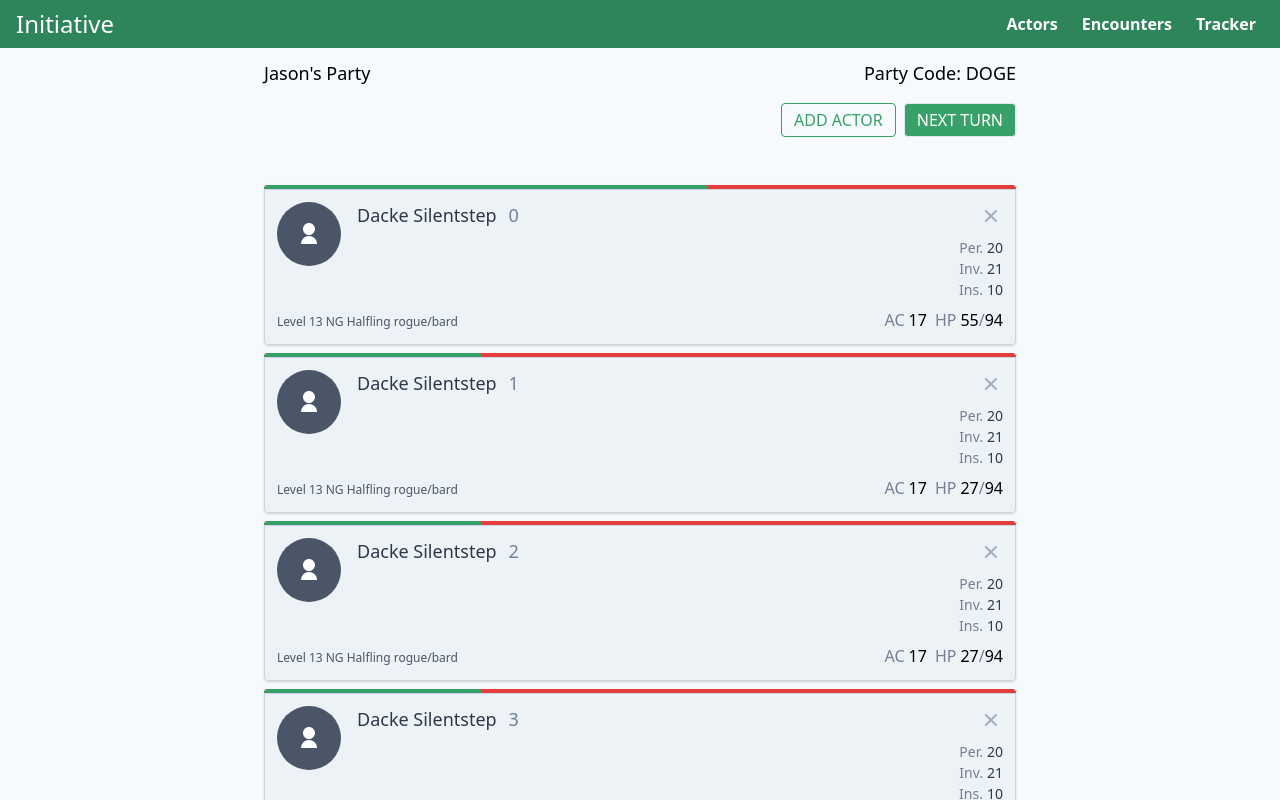
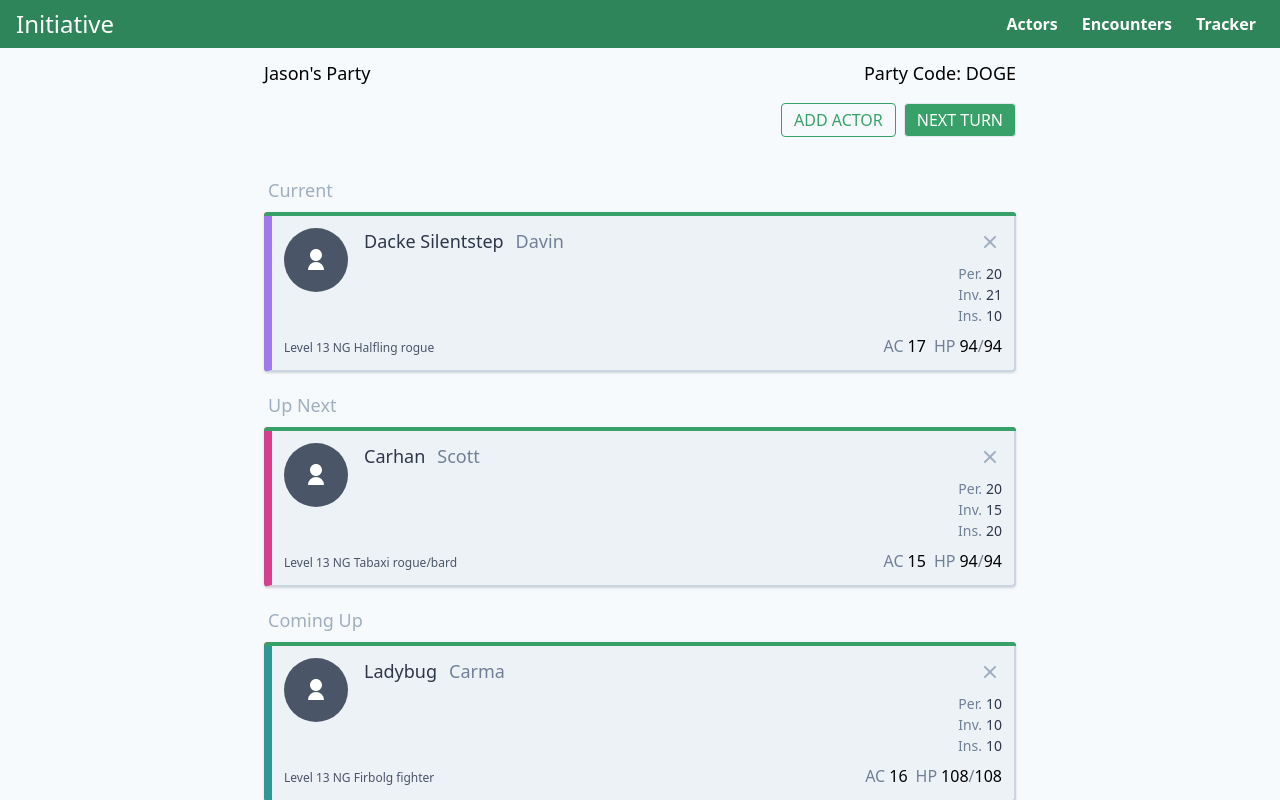
Before and after one commit to jwayn/initiative.app, a Vue app in the folder frontend/: page / in a window 1280 px wide. Shown: the top 800 px of the page. Built offline with nearby package versions, Linux system fonts and the light colour scheme.

Commit message:
Added accent colors, fixed indexing

```diff
--- a/frontend/src/components/Actor.vue
+++ b/frontend/src/components/Actor.vue
@@ -1,4 +1,20 @@
 <template>
+  <div>
+    <div v-if="index==0">
+      <span class="ml-3 text-lg text-gray-500 font-light">
+          Current
+      </span>
+    </div>
+    <div v-if="index==1" class="mt-5">
+      <span class="ml-3 text-lg text-gray-500 font-light">
+          Up Next
+      </span>
+    </div>
+    <div v-if="index==2" class="mt-5">
+      <span class="ml-3 text-lg text-gray-500 font-light">
+          Coming Up
+      </span>
+    </div>
     <div
       class="m-2 rounded shadow bg-gray-200"
       :id="`index-${index}`"
@@ -6,14 +22,14 @@
 
       <!-- health indicator -->
       <div class="h-1 rounded-t bg-red-600">
-      <div class="bg-green-600 h-full rounded-t" :style="{width: this.healthWidth + '%'}">
+        <div class="bg-green-600 h-full rounded-t animate-width" :style="{width: this.healthWidth + '%'}">
         </div>
       </div>
 
       <!-- rest of actor -->
       <div
         class="flex flex-row p-3 rounded-b"
-      :class="actor.accentColor ? `border-2 border-${actor.accentColor}` : 'border border-gray-400'"
+        :style="{borderRight: '2px solid #CBD5E0', borderBottom: '2px solid #CBD5E0', borderLeft: this.actor.accentColor ? `8px solid ${colors[this.actor.accentColor.split('-')[0]][this.actor.accentColor.split('-')[1]]}` : '2px solid #CBD5E0'}"
       >
         <div class="flex flex-col w-full">
           <div class="flex flex-row">
@@ -84,6 +100,7 @@
         </div>
       </div>
     </div>
+  </div>
 </template>
 
 <script>
@@ -92,6 +109,118 @@ export default {
     return {
       showHealthModal: false,
       healthAmountToChange: 1,
+      colors: {
+        gray: {
+          100: '#F7FAFC',
+          200: '#EDF2F7',
+          300: '#E2E8F0',
+          400: '#CBD5E0',
+          500: '#A0AEC0',
+          600: '#718096',
+          700: '#4A5568',
+          800: '#2D3748',
+          900: '#1A202C',
+        },
+        red: {
+          100: '#FFF5F5',
+          200: '#FED7D7',
+          300: '#FEB2B2',
+          400: '#FC8181',
+          500: '#F56565',
+          600: '#E53E3E',
+          700: '#C53030',
+          800: '#9B2C2C',
+          900: '#742A2A',
+        },
+        orange: {
+          100: '#FFFAF0',
+          200: '#FEEBC8',
+          300: '#FBD38D',
+          400: '#F6AD55',
+          500: '#ED8936',
+          600: '#DD6B20',
+          700: '#C95621',
+          800: '#9CF221',
+          900: '#7B341E',
+        },
+        yellow: {
+          100: '#FFFFF0',
+          200: '#FEFCBF',
+          300: '#FAF089',
+          400: '#F6E05E',
+          500: '#ECC94B',
+          600: '#D69E2E',
+          700: '#B7791F',
+          800: '#975A16',
+          900: '#744210',
+        },
+        green: {
+          100: '#F0FFF4',
+          200: '#C6F6D5',
+          300: '#9AE6B4',
+          400: '#68D391',
+          500: '#48BB78',
+          600: '#38A169',
+          700: '#2F855A',
+          800: '#276749',
+          900: '#22543D',
+        },
+        teal: {
+          100: '#E6FFFA',
+          200: '#B2F5EA',
+          300: '#81E6D9',
+          400: '#4FD1C5',
+          500: '#38B2AC',
+          600: '#319795',
+          700: '#2C7A7B',
+          800: '#285E61',
+          900: '#234E52',
+        },
+        blue: {
+          100: '#EBF8FF',
+          200: '#BEE3F8',
+          300: '#90CDF4',
+          400: '#63B3ED',
+          500: '#4299E1',
+          600: '#3182CE',
+          700: '#2B6CB0',
+          800: '#2C5282',
+          900: '#2A4365',
+        },
+        indigo: {
+          100: '#EBF4FF',
+          200: '#C3DAFE',
+          300: '#A3BFFA',
+          400: '#7F9CF5',
+          500: '#667EEA',
+          600: '#5A67D8',
+          700: '#4C51BF',
+          800: '#434190',
+          900: '#3C366B',
+        },
+        purple: {
+          100: '#FAF5FF',
+          200: '#E9D8FD',
+          300: '#D6BCFA',
+          400: '#B794F4',
+          500: '#9F7AEA',
+          600: '#805AD5',
+          700: '#6B46C1',
+          800: '#553C9A',
+          900: '#44337A',
+        },
+        pink: {
+          100: '#FFF5F7',
+          200: '#FED7E2',
+          300: '#FBB6CE',
+          400: '#F687B3',
+          500: '#ED64A6',
+          600: '#D53F8C',
+          700: '#B83280',
+          800: '#97266D',
+          900: '#902459',
+        },
+      }
     }
   },
   props: {
@@ -142,4 +271,8 @@ export default {
     border: solid 10px transparent;
     border-top-color: #FFF;
   }
+
+  .animate-width {
+    transition: width .3s cubic-bezier(.2,.98,.24,.39);
+  }
 </style>
--- a/frontend/src/components/InitiativeScreen.vue
+++ b/frontend/src/components/InitiativeScreen.vue
@@ -17,7 +17,7 @@
             </button>
         </div>
 
-        <draggable v-model="actors" @start="drag=true" @end="drag=false" class="pt-10 pb-10">
+        <draggable v-model="actors" @start="drag=true" @end="drag=false" class="pt-10 pb-10" ghost-class="ghost">
             <!-- <div class="mt-6" v-if="actors.length >= 1">
                 <span class="ml-3 text-lg text-gray-500 font-light">
                     Current
@@ -36,7 +36,7 @@
                 </span>
                 <Actor v-on:deleteActor="deleteActor" v-for="n in actors.length - 2" :actor="actors[n+1]" :index="n+1" :key="n+1" />
             </div> -->
-             <Actor v-on:deleteActor="deleteActor" v-for="n in actors.length" :actor="actors[n-1]" :index="n" :key="actors[n-1].id" />
+             <Actor v-on:deleteActor="deleteActor" v-for="n in actors.length" :actor="actors[n-1]" :index="n - 1" :key="actors[n-1].id" />
         </draggable>
     </div>
 </template>
@@ -51,148 +51,94 @@ export default {
             actors: [
                 {
                     characterName: 'Dacke Silentstep',
-                    playerName: '0',
+                    playerName: 'Davin',
                     passivePerception: 20,
                     passiveInvestigation: 21,
                     passiveInsight: 10,
                     armorClass: 17,
-                    currentHitPoints: 55,
-                    totalHitPoints: 94,
-                    alignment: 'NG',
-                    class: ['rogue', 'bard'],
-                    race: 'halfling',
-                    level: 13,
-                    initiative: 20,
-                    id: 0,
-                },
-                {
-                    characterName: 'Dacke Silentstep',
-                    playerName: '1',
-                    passivePerception: 20,
-                    passiveInvestigation: 21,
-                    passiveInsight: 10,
-                    armorClass: 17,
-                    currentHitPoints: 27,
-                    totalHitPoints: 94,
-                    alignment: 'NG',
-                    class: ['rogue', 'bard'],
-                    race: 'halfling',
-                    level: 13,
-                    initiative: 20,
-                    id: 1,
-                },
-                {
-                    characterName: 'Dacke Silentstep',
-                    playerName: '2',
-                    passivePerception: 20,
-                    passiveInvestigation: 21,
-                    passiveInsight: 10,
-                    armorClass: 17,
-                    currentHitPoints: 27,
-                    totalHitPoints: 94,
-                    alignment: 'NG',
-                    class: ['rogue', 'bard'],
-                    race: 'halfling',
-                    level: 13,
-                    initiative: 20,
-                    id: 2,
-                },
-                {
-                    characterName: 'Dacke Silentstep',
-                    playerName: '3',
-                    passivePerception: 20,
-                    passiveInvestigation: 21,
-                    passiveInsight: 10,
-                    armorClass: 17,
-                    currentHitPoints: 27,
-                    totalHitPoints: 94,
-                    alignment: 'NG',
-                    class: ['rogue', 'bard'],
-                    race: 'halfling',
-                    level: 13,
-                    initiative: 20,
-                    id: 3,
-                },
-                {
-                    characterName: 'Dacke Silentstep',
-                    playerName: '4',
-                    passivePerception: 20,
-                    passiveInvestigation: 21,
-                    passiveInsight: 10,
-                    armorClass: 17,
-                    currentHitPoints: 27,
-                    totalHitPoints: 94,
-                    alignment: 'NG',
-                    class: ['rogue', 'bard'],
-                    race: 'halfling',
-                    level: 13,
-                    initiative: 20,
-                    id: 4,
-                },
-                {
-                    characterName: 'Dacke Silentstep',
-                    playerName: '5',
-                    passivePerception: 20,
-                    passiveInvestigation: 21,
-                    passiveInsight: 10,
-                    armorClass: 17,
-                    currentHitPoints: 27,
-                    totalHitPoints: 94,
-                    alignment: 'NG',
-                    class: ['rogue', 'bard'],
-                    race: 'halfling',
-                    level: 13,
-                    initiative: 20,
-                    id: 5,
-                },
-                {
-                    characterName: 'Dacke Silentstep',
-                    playerName: '6',
-                    passivePerception: 20,
-                    passiveInvestigation: 21,
-                    passiveInsight: 10,
-                    armorClass: 17,
-                    currentHitPoints: 27,
-                    totalHitPoints: 94,
-                    alignment: 'NG',
-                    class: ['rogue', 'bard'],
-                    race: 'halfling',
-                    level: 13,
-                    initiative: 20,
-                    id: 6,
-                },
-                {
-                    characterName: 'Dacke Silentstep',
-                    playerName: '7',
-                    passivePerception: 20,
-                    passiveInvestigation: 21,
-                    passiveInsight: 10,
-                    armorClass: 17,
-                    currentHitPoints: 27,
-                    totalHitPoints: 94,
-                    alignment: 'NG',
-                    class: ['rogue', 'bard'],
-                    race: 'halfling',
-                    level: 13,
-                    initiative: 20,
-                    id: 7,
-                },
-                {
-                    characterName: 'Dacke Silentstep',
-                    playerName: '8',
-                    passivePerception: 20,
-                    passiveInvestigation: 21,
-                    passiveInsight: 10,
-                    armorClass: 17,
-                    currentHitPoints: 27,
+                    currentHitPoints: 94,
                     totalHitPoints: 94,
                     alignment: 'NG',
                     class: ['rogue'],
                     race: 'halfling',
                     level: 13,
+                    initiativeModifier: 5,
                     initiative: 20,
-                    id: 8,
-                }
+                    id: 0,
+                    accentColor: 'purple-500',
+                },
+                {
+                    characterName: 'Carhan',
+                    playerName: 'Scott',
+                    passivePerception: 20,
+                    passiveInvestigation: 15,
+                    passiveInsight: 20,
+                    armorClass: 15,
+                    currentHitPoints: 94,
+                    totalHitPoints: 94,
+                    alignment: 'NG',
+                    class: ['rogue', 'bard'],
+                    race: 'tabaxi',
+                    level: 13,
+                    initiativeModifier: 9,
+                    initiative: 20,
+                    id: 1,
+                    accentColor: 'pink-600',
+                },
+                {
+                    characterName: 'Ladybug',
+                    playerName: 'Carma',
+                    passivePerception: 10,
+                    passiveInvestigation: 10,
+                    passiveInsight: 10,
+                    armorClass: 16,
+                    currentHitPoints: 108,
+                    totalHitPoints: 108,
+                    alignment: 'NG',
+                    class: ['fighter'],
+                    race: 'firbolg',
+                    level: 13,
+                    initiativeModifier: 6,
+                    initiative: 20,
+                    id: 2,
+                    accentColor: 'teal-600',
+                },
+                {
+                    characterName: 'Stavinn Shadowgrave',
+                    playerName: 'Leon',
+                    passivePerception: 22,
+                    passiveInvestigation: 29,
+                    passiveInsight: 12,
+                    armorClass: 14,
+                    currentHitPoints: 83,
+                    totalHitPoints: 83,
+                    alignment: 'NG',
+                    class: ['wizard', 'rogue'],
+                    race: 'human',
+                    level: 13,
+                    initiativeModifier: 6,
+                    initiative: 20,
+                    id: 3,
+                    accentColor: 'indigo-600',
+                },
+                {
+                    characterName: 'Venzana',
+                    playerName: 'Simon',
+                    passivePerception: 17,
+                    passiveInvestigation: 9,
+                    passiveInsight: 12,
+                    armorClass: 14,
+                    currentHitPoints: 135,
+                    totalHitPoints: 135,
+                    alignment: 'NG',
+                    class: ['barbarian'],
+                    race: 'centaur',
+                    level: 13,
+                    initiativeModifier: 1,
+                    initiative: 20,
+                    id: 4,
+                    accentColor: 'orange-600',
+                },
             ],
             menuOpen: false,
         }
```
Lines whose indentation alone changed are shown as unchanged.
